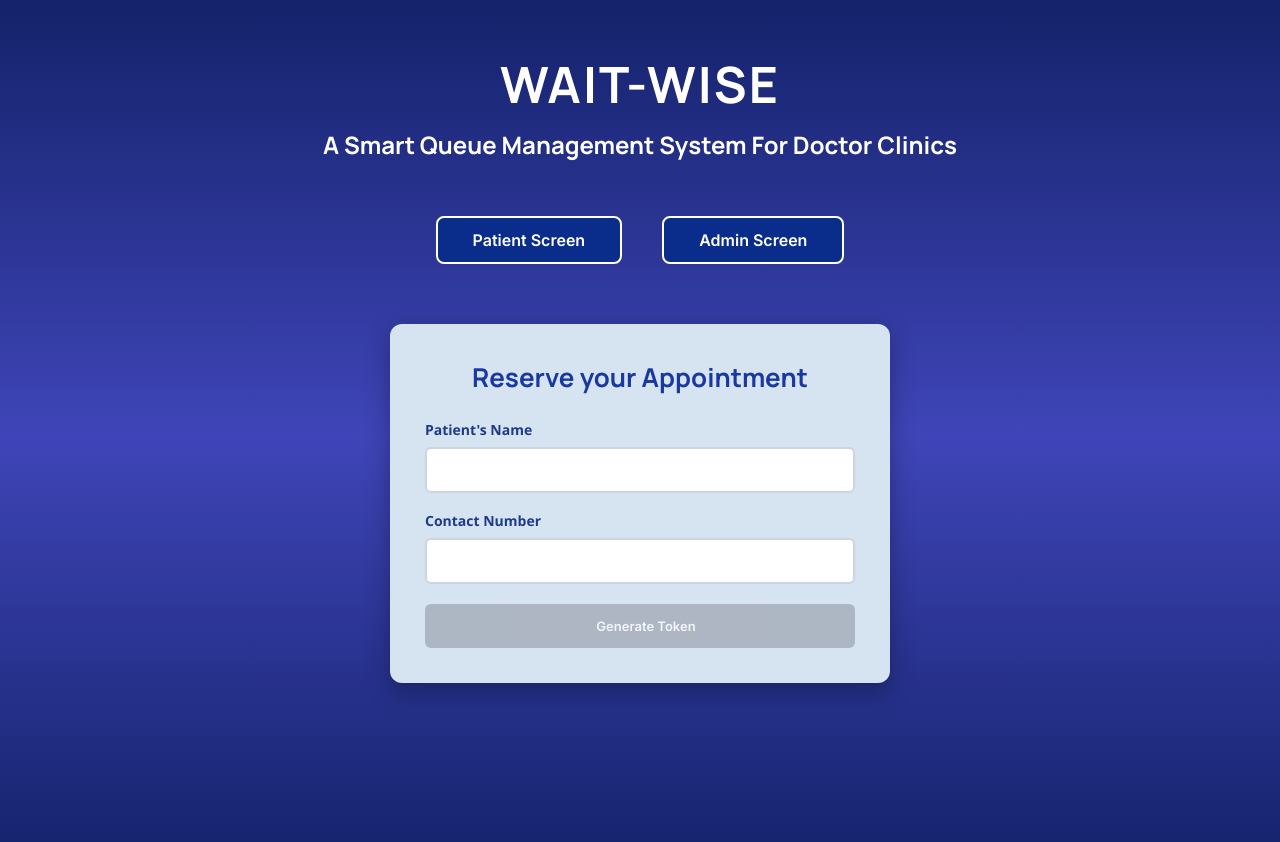
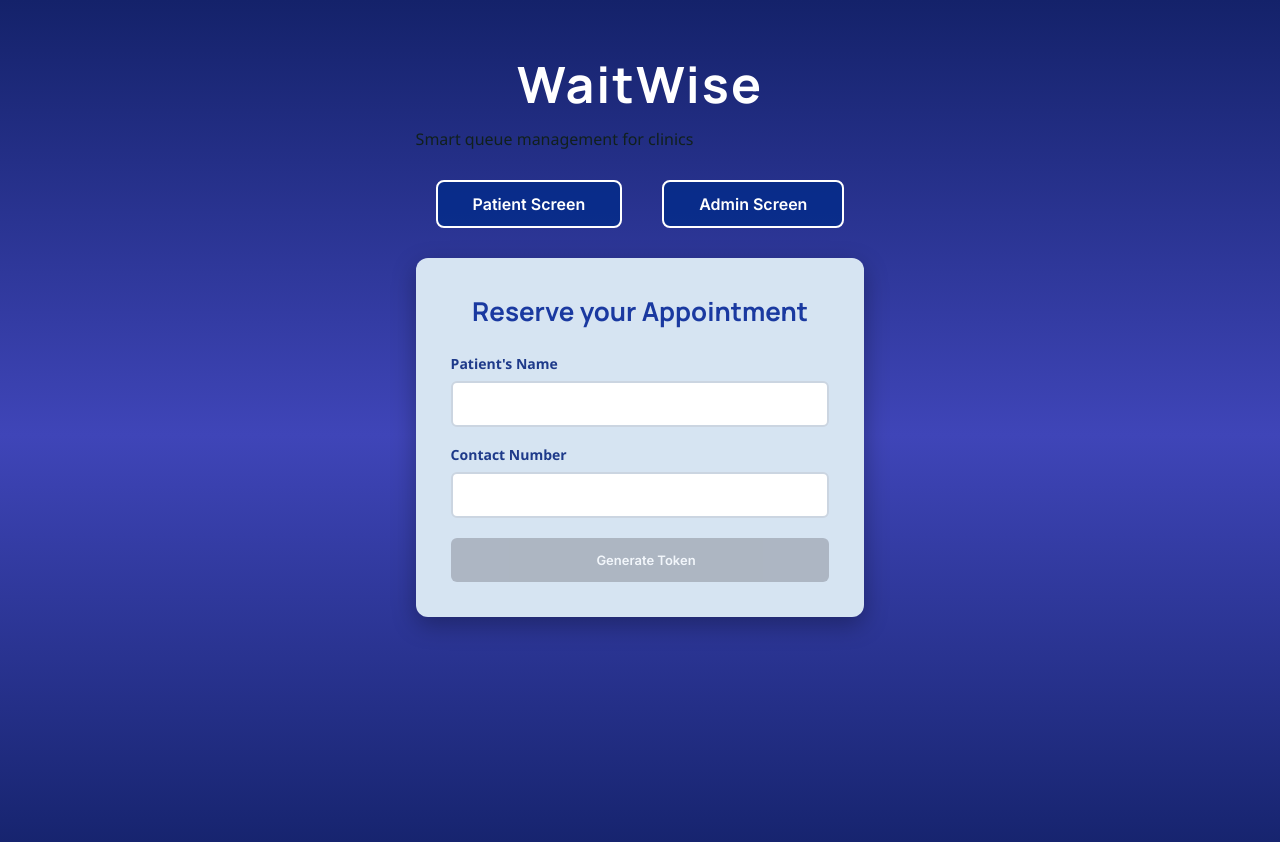
Before and after one commit to AMAN7475/wait-wise, a React (Vite) app: page / in a window 1280 px wide. Shown: the top 842 px of the page. Built offline with nearby package versions, Linux system fonts and the light colour scheme; no server answers.

Commit message:
refactor: restructure app header markup

```diff
--- a/src/App.jsx
+++ b/src/App.jsx
@@ -1,6 +1,5 @@
-import { useState, useEffect } from "react";
 import { Routes, Route, Link } from "react-router-dom";
-import "./App.css"
+import "./App.css";
 import UserScreen from "./components/UserScreen.jsx";
 import AdminScreen from "./components/AdminScreen.jsx";
 import WaitingScreen from "./components/WaitingScreen.jsx";
@@ -8,42 +7,21 @@ import WaitingScreen from "./components/WaitingScreen.jsx";
 function App() {
   return (
     <div className="App">
-      <h1>WAIT-WISE</h1>
-      <h2>A Smart Queue Management System For Doctor Clinics</h2>
+      <div className="app-header">
+        <h1>WaitWise</h1>
+        <p>Smart queue management for clinics</p>
+      </div>
 
       <div className="switch-buttons">
-        {/*
-          <Link> works like a normal <a> tag, but changes the URL
-          without reloading the whole page -- React Router intercepts
-          the click and swaps the matching <Route> component instantly.
-        */}
         <Link to="/"><button>Patient Screen</button></Link>
         <Link to="/admin"><button>Admin Screen</button></Link>
       </div>
 
-      <hr />
-
-      {/*
-        Routes define which component shows for which URL.
-        Instead of one shared "screen" state deciding what everyone
-        sees, each URL now independently determines its own view --
-        this is what allows two different patients (or the admin) to
-        have completely different, simultaneously valid screens open.
-      */}
       <Routes>
         <Route path="/" element={<UserScreen />} />
-
-        {/*
-          ":tokenNumber" is a URL parameter -- a placeholder that
-          matches whatever real token number is in the URL, e.g.
-          /waiting/6 or /waiting/9. WaitingScreen reads this value
-          using useParams() in Phase 6b.
-        */}
         <Route path="/waiting/:tokenNumber" element={<WaitingScreen />} />
-
         <Route path="/admin" element={<AdminScreen />} />
       </Routes>
-
     </div>
   );
 }
```
